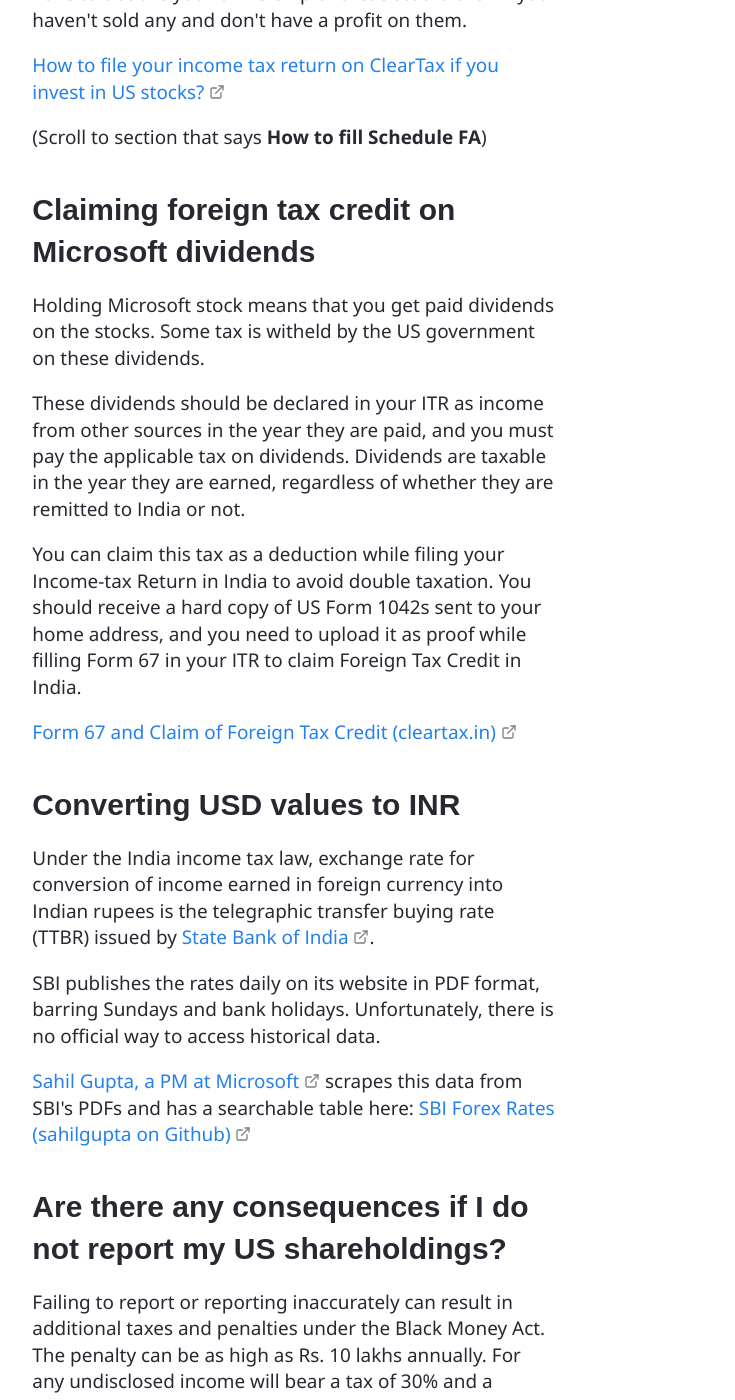
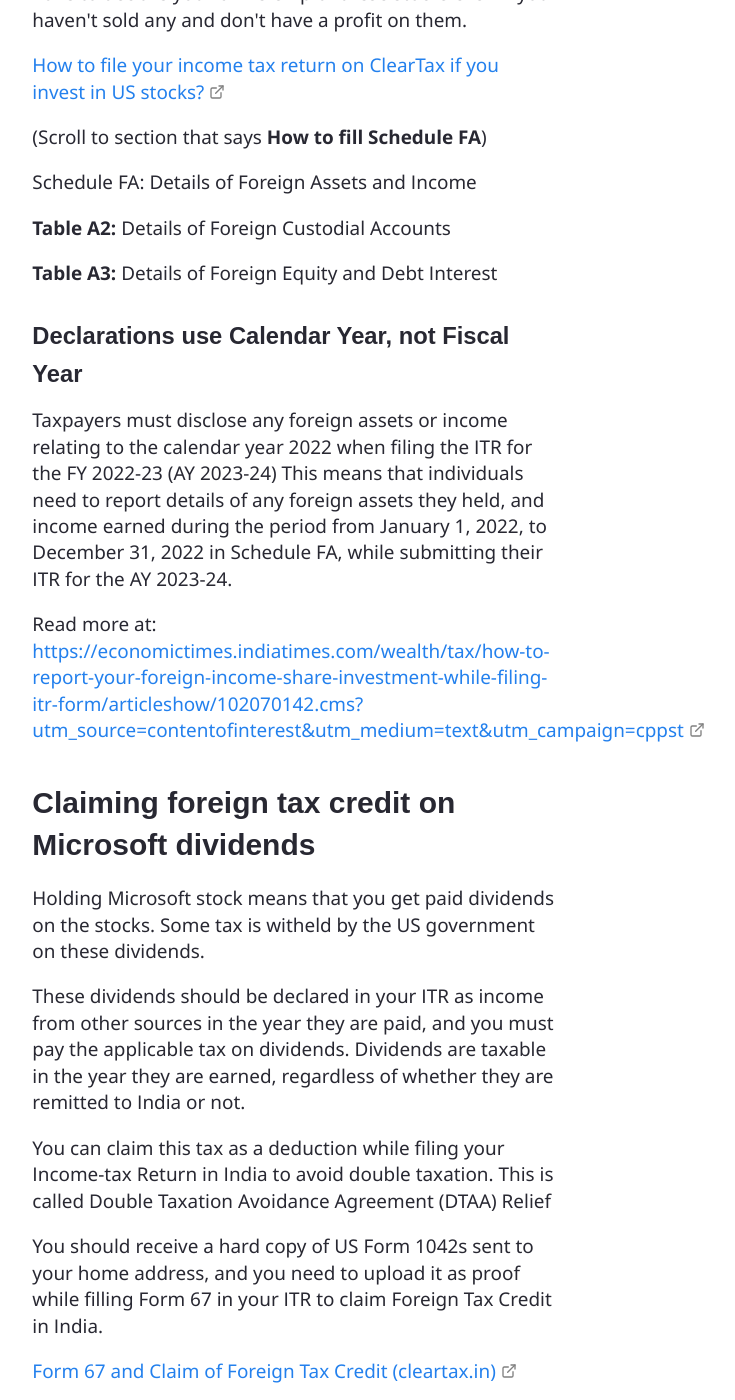
Before and after one commit to akademi-archive/akademi-archive.github.io, a Jekyll site: the page built from _notes/Public/Taxation for Microsoft Stock.md, in a window 1280 px wide and 1400 px high, scrolled down 801 px. Shown: the whole window, without its empty margins (346-1081 px from the left). Built offline with Jekyll 4.4.1, drawn with Linux system fonts in a browser that asks for light colours; some web fonts are replaced; some of the changed text lies outside the part shown.

Commit message:
Update Taxation for Microsoft Stock.md

```diff
--- a/_notes/Public/Taxation for Microsoft Stock.md
+++ b/_notes/Public/Taxation for Microsoft Stock.md
@@ -19,13 +19,28 @@ However, since Microsoft stock is a foreign asset, the fact that you own this st
 
 (Scroll to section that says **How to fill Schedule FA**)
 
+Schedule FA: Details of Foreign Assets and Income
+
+**Table A2:** Details of Foreign Custodial Accounts
+
+**Table A3:** Details of Foreign Equity and Debt Interest
+
+#### Declarations use Calendar Year, not Fiscal Year
+
+Taxpayers must disclose any foreign assets or income relating to the calendar year 2022 when filing the ITR for the FY 2022-23 (AY 2023-24) This means that individuals need to report details of any foreign assets they held, and income earned during the period from January 1, 2022, to December 31, 2022 in Schedule FA, while submitting their ITR for the AY 2023-24.
+
+Read more at:
+[https://economictimes.indiatimes.com/wealth/tax/how-to-report-your-foreign-income-share-investment-while-filing-itr-form/articleshow/102070142.cms?utm_source=contentofinterest&utm_medium=text&utm_campaign=cppst](https://economictimes.indiatimes.com/wealth/tax/how-to-report-your-foreign-income-share-investment-while-filing-itr-form/articleshow/102070142.cms?utm_source=contentofinterest&utm_medium=text&utm_campaign=cppst)
+
 ### Claiming foreign tax credit on Microsoft dividends
 
 Holding Microsoft stock means that you get paid dividends on the stocks. Some tax is witheld by the US government on these dividends.
 
 These dividends should be declared in your ITR as income from other sources in the year they are paid, and you must pay the applicable tax on dividends. Dividends are taxable in the year they are earned, regardless of whether they are remitted to India or not.
 
-You can claim this tax as a deduction while filing your Income-tax Return in India to avoid double taxation. You should receive a hard copy of US Form 1042s sent to your home address, and you need to upload it as proof while filling Form 67 in your ITR to claim Foreign Tax Credit in India.
+You can claim this tax as a deduction while filing your Income-tax Return in India to avoid double taxation. This is called Double Taxation Avoidance Agreement (DTAA) Relief
+
+You should receive a hard copy of US Form 1042s sent to your home address, and you need to upload it as proof while filling Form 67 in your ITR to claim Foreign Tax Credit in India.
 
 [Form 67 and Claim of Foreign Tax Credit (cleartax.in)](https://cleartax.in/s/form-67-claim-foreign-tax-credit)
 
@@ -35,8 +50,8 @@ Under the India income tax law, exchange rate for conversion of income earned in
 
 SBI publishes the rates daily on its website in PDF format, barring Sundays and bank holidays. Unfortunately, there is no official way to access historical data.
 
-[Sahil Gupta, a PM at Microsoft](https://www.sahil-gupta.in/about/) scrapes this data from SBI's PDFs and has a searchable table here: [SBI Forex Rates (sahilgupta on Github)](https://github.com/sahilgupta/sbi_forex_rates/blob/main/csv_files/SBI_REFERENCE_RATES_USD.csv)
+[Sahil Gupta, a PM at Microsoft](https://www.sahil-gupta.in/about/) scrapes this data from SBI's PDFs and has a searchable table here: [SBI Reference Rates - USD (sahilgupta on Github)](https://github.com/sahilgupta/sbi_forex_rates/blob/main/csv_files/SBI_REFERENCE_RATES_USD.csv). Use the TT BUY column.
 
-### **Are there any consequences if I do not report my US shareholdings?**
+### Are there any consequences if I do not report my US shareholdings?
 
 Failing to report or reporting inaccurately can result in additional taxes and penalties under the Black Money Act. The penalty can be as high as Rs. 10 lakhs annually. For any undisclosed income will bear a tax of 30% and a penalty of up to 90%.
```
